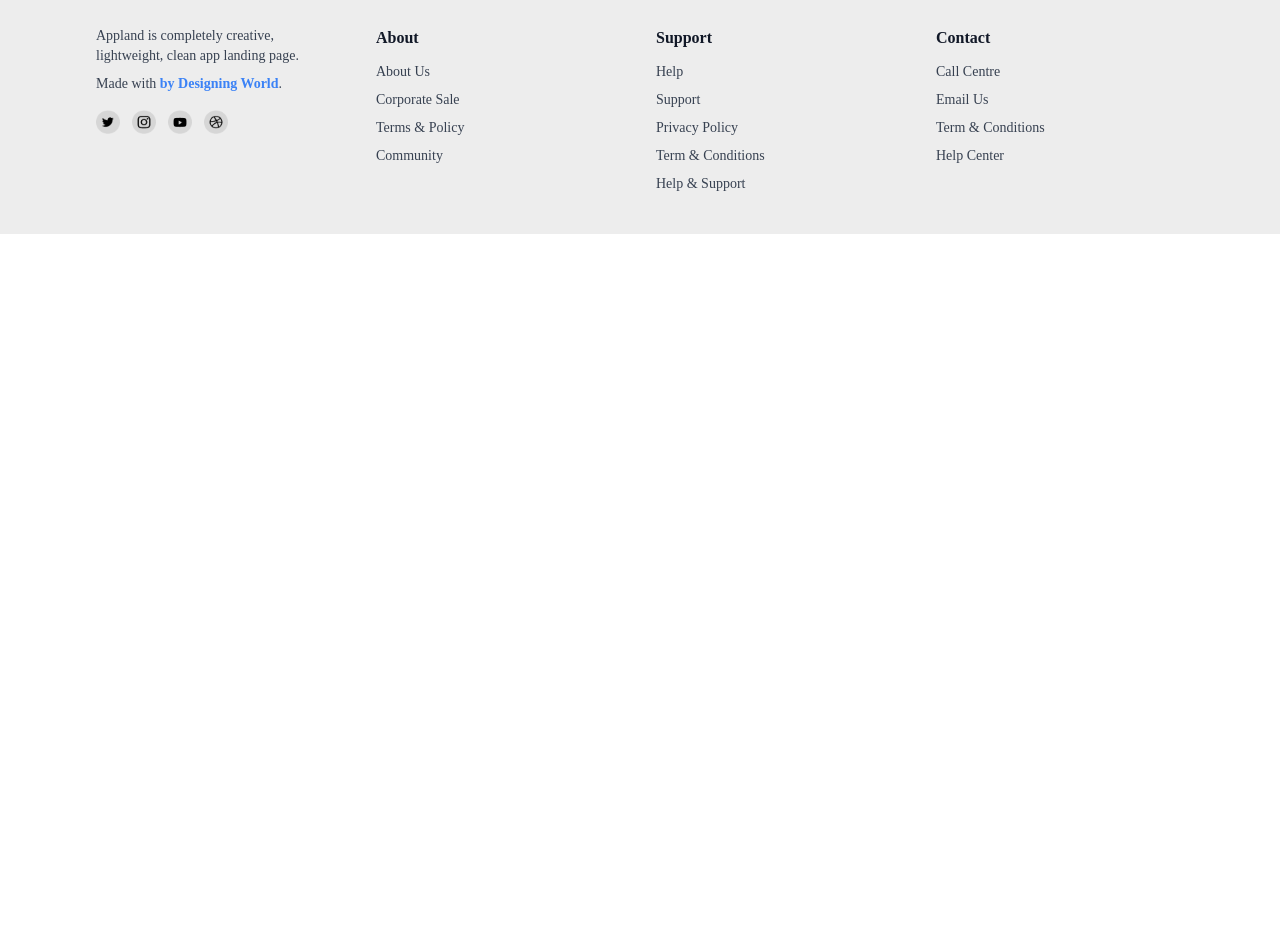
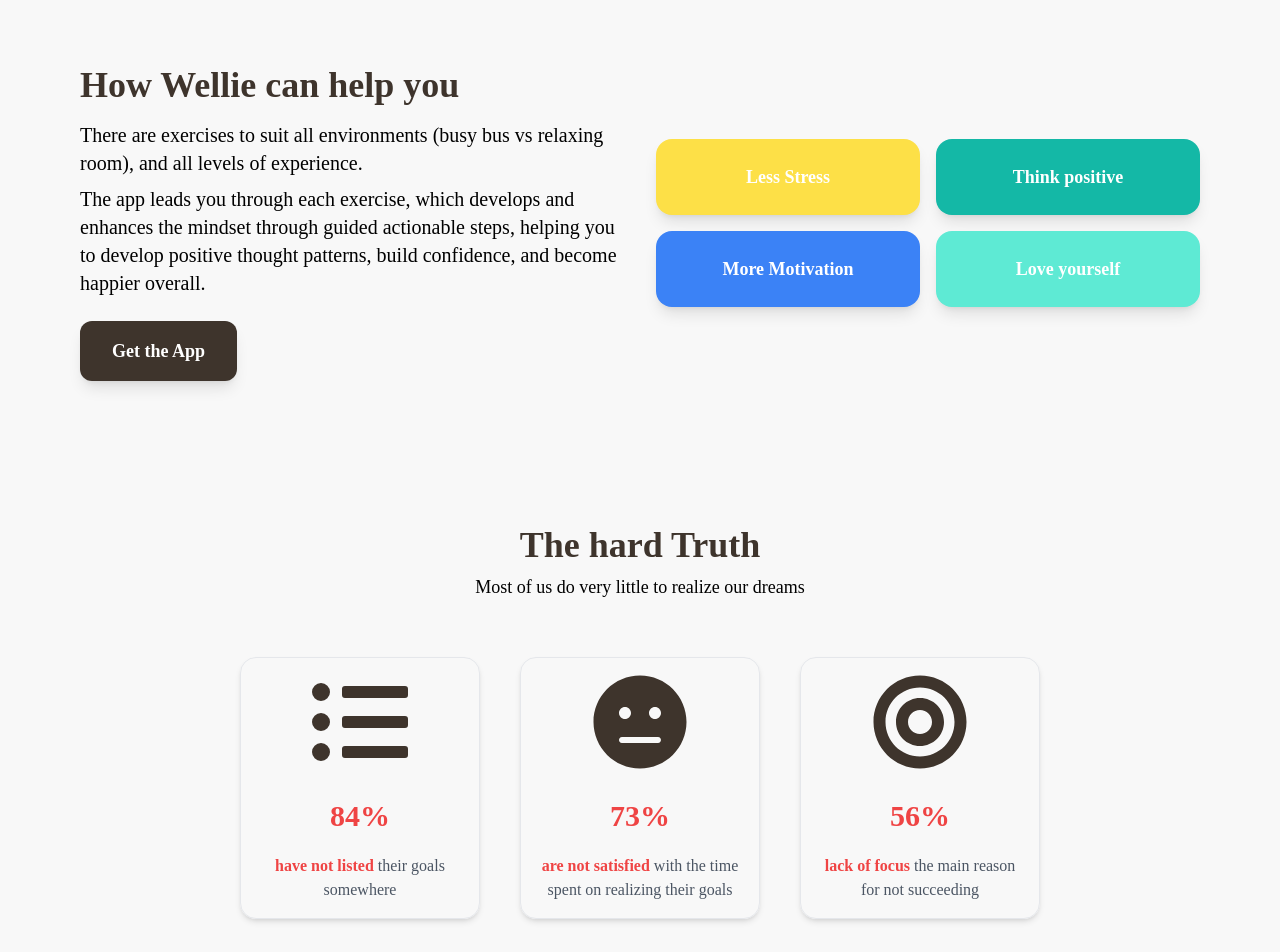
Before and after one commit to V-mandloi/Wellie, a React (Vite) app in the folder Frontend/: page / in a window 1280 px wide. Shown: the part 2200-3152 px from the top of the page. Before the commit the page ends 2434 px from the top, so only its background shows below. Built offline with nearby package versions, Linux system fonts and the light colour scheme.

Commit message:
Created fifth and sixth page fully responsive and completed

```diff
--- /dev/null
+++ b/Frontend/src/components/landing/fifth.jsx
@@ -0,0 +1,49 @@
+import { FaListUl, FaMeh, FaBullseye } from "react-icons/fa";
+import TruthPercentage from "../smallComponents/truthPercentage";
+import TextBlock from "../smallComponents/heading&subtitle";
+
+const cardData = [
+  {
+    icon: <FaListUl />,
+    percentage: "84%",
+    highlightText: "have not listed",
+    description: "their goals somewhere",
+  },
+  {
+    icon: <FaMeh />,
+    percentage: "73%",
+    highlightText: "are not satisfied",
+    description: "with the time spent on realizing their goals",
+  },
+  {
+    icon: <FaBullseye />,
+    percentage: "56%",
+    highlightText: "lack of focus",
+    description: "the main reason for not succeeding",
+  },
+];
+
+const CardContainer = ({ heading }) => {
+  return (
+    <div className="px-4 py-10 text-center bg-primary flex flex-col gap-8">
+      <TextBlock
+        title="The hard Truth"
+        subtitle="Most of us do very little to realize our dreams"
+      />
+
+      <div className="flex flex-wrap justify-center gap-10 ">
+        {cardData.map((card, index) => (
+          <TruthPercentage
+            key={index}
+            icon={card.icon}
+            percentage={card.percentage}
+            highlightText={card.highlightText}
+            description={card.description}
+          />
+        ))}
+      </div>
+    </div>
+  );
+};
+
+export default CardContainer;
--- a/Frontend/src/components/landing/first.jsx
+++ b/Frontend/src/components/landing/first.jsx
@@ -12,11 +12,8 @@
 export default function HealioLanding() {
   return (
     <div className="bg-primary min-h-screen flex items-center justify-center p-4">
-      {/* Main Layout */}
       <div className="grid grid-cols-1 sm:grid-cols-2 gap-12 w-full max-w-6xl items-center justify-center text-center">
-        {/* Left Side - Text & Buttons */}
         <div className="flex flex-col items-center sm:items-start">
-          {/* Header Section */}
           <header>
             <div className="flex justify-center sm:justify-center mb-4">
               <img src={logo} alt="Healio Logo" className="w-20 h-25" />
@@ -32,7 +29,6 @@
             </p>
           </header>
 
-          {/* App Store Buttons */}
           <div className="flex justify-center mt-6 w-full">
             <div className="flex flex-row space-x-3">
               <button className="bg-hometext text-white flex items-center px-4 py-2 text-xs rounded-lg">
@@ -54,7 +50,6 @@
           </div>
         </div>
 
-        {/* Right Side - Images */}
         <div className="flex flex-row items-center space-y-12 space-x-7">
           <div className="w-54 sm:w-45 md:w-30 lg:w-60">
             <img
--- /dev/null
+++ b/Frontend/src/components/landing/fourth.jsx
@@ -0,0 +1,46 @@
+import React from "react";
+
+const MindshineSection = () => {
+  return (
+    <section className="bg-primary py-12 px-4 sm:px-6 md:px-12 lg:px-20 lg:py-20">
+      <div className="max-w-6xl mx-auto flex flex-col md:flex-row items-center gap-8">
+        <div className="md:w-1/2 text-center md:text-left">
+          <h2 className="text-2xl sm:text-3xl md:text-4xl font-bold text-hometext">
+            How Wellie can help you
+          </h2>
+          <p className="text-lg sm:text-xl text-content mt-4">
+            There are exercises to suit all environments (busy bus vs relaxing
+            room), and all levels of experience.
+          </p>
+          <p className="text-lg sm:text-xl text-content mt-2">
+            The app leads you through each exercise, which develops and enhances
+            the mindset through guided actionable steps, helping you to develop
+            positive thought patterns, build confidence, and become happier
+            overall.
+          </p>
+          <button className="mt-6 px-6 py-3 md:px-8 md:py-4 bg-hometext text-white font-semibold text-lg rounded-xl shadow-lg hover:bg-teal-700 transition duration-300">
+            Get the App
+          </button>
+        </div>
+
+        <div className="md:w-1/2 grid grid-cols-2 gap-4">
+          {[
+            { text: "Less Stress", color: "bg-yellow-300" },
+            { text: "Think positive", color: "bg-teal-500" },
+            { text: "More Motivation", color: "bg-blue-500" },
+            { text: "Love yourself", color: "bg-teal-300" },
+          ].map((item, index) => (
+            <div
+              key={index}
+              className={`flex items-center justify-center ${item.color} rounded-2xl p-6 shadow-lg`}
+            >
+              <p className="text-white text-lg font-semibold">{item.text}</p>
+            </div>
+          ))}
+        </div>
+      </div>
+    </section>
+  );
+};
+
+export default MindshineSection;
--- a/Frontend/src/components/landing/second.jsx
+++ b/Frontend/src/components/landing/second.jsx
@@ -7,16 +7,12 @@
 const PhilosophySection = () => {
   return (
     <div className="flex flex-col items-center justify-center bg-primary py-16 px-4">
-      {/* Title Section */}
-
       <TextBlock
-        title="The Healio Philosophy"
+        title="The Wellie Philosophy"
         subtitle="Life is noisy (and that's the way it’s supposed to be!) Nurture your inner quiet with Healio."
       />
 
-      {/* Content Section */}
       <div className="relative flex flex-col lg:flex-row items-center justify-center max-w-6xl w-full">
-        {/* Left Side Items */}
         <div className="space-y-10 lg:absolute lg:left-0 lg:top-1/2 lg:-translate-y-1/2">
           <CheckmarkText text="Find peace" />
           <CheckmarkText text="Live with uncertainty" />
@@ -46,7 +42,6 @@
           </div>
         </div>
 
-        {/* Right Side Items */}
         <div className="space-y-10 lg:absolute lg:right-0 lg:top-1/2 lg:-translate-y-1/2">
           <CheckmarkText text="Embrace challenges" />
           <CheckmarkText text="Be mindful" />
--- /dev/null
+++ b/Frontend/src/components/landing/sixth.jsx
@@ -0,0 +1,49 @@
+import { FaApple, FaGooglePlay, FaDesktop } from "react-icons/fa";
+
+import TextBlock from "../smallComponents/heading&subtitle";
+import QR from "../../assets/QR.png";
+
+const StoreButton = ({ icon, label, link }) => {
+  return (
+    <a
+      href={link}
+      className="flex items-center gap-3 w-full sm:w-80 px-5 py-3 text-lg font-medium bg-white rounded-full shadow-md hover:shadow-lg transition duration-300"
+    >
+      {icon}
+      {label}
+    </a>
+  );
+};
+
+const AppDownloadSection = () => {
+  return (
+    <div className="flex flex-col items-center px-10 py-16 w-full bg-primary">
+      <div className="max-w-2xl text-center">
+        <TextBlock
+          title="Get clarity and peace of mind, wherever you are."
+          subtitle="Download Reflection.app to start your journey. (It's free!)"
+        />
+      </div>
+
+      <div className="flex flex-col lg:flex-row items-center justify-evenly w-full max-w-6xl mt-8">
+        <div className="flex flex-col gap-4 w-full lg:w-auto">
+          <StoreButton icon={<FaApple />} label="Apple App Store" link="#" />
+          <StoreButton
+            icon={<FaGooglePlay />}
+            label="Google Play Store"
+            link="#"
+          />
+        </div>
+
+        <div className="flex flex-col items-center bg-white py-2 rounded-2xl shadow-md">
+          <img src={QR} alt="QR Code" className="w-24 h-24" />
+          <p className="text-sm text-gray-600 mt-2 text-center px-5">
+            QR Code opens app on your phone.
+          </p>
+        </div>
+      </div>
+    </div>
+  );
+};
+
+export default AppDownloadSection;
--- a/Frontend/src/components/landing/third.jsx
+++ b/Frontend/src/components/landing/third.jsx
@@ -8,12 +8,12 @@
   return (
     <div className="bg-primary py-16 px-6 text-center">
       <TextBlock
-        title="The benefits of Mindshine"
+        title="The benefits of Wellie"
         subtitle="Over 350 audio and video-guided sessions that break down complex scientific principles into
         simple, easy, and fun practices with the Mindshine coach at the center, recommending your
         next action and helping to keep you accountable."
       />
-      {/* Feature Cards */}
+
       <div className="mt-12 grid grid-cols-1 md:grid-cols-3 gap-8 max-w-5xl mx-auto">
         <InfoCard
           icon={<BeakerIcon className="w-10 h-10 text-white" />}
--- a/Frontend/src/components/navbar/navbar.jsx
+++ b/Frontend/src/components/navbar/navbar.jsx
@@ -7,8 +7,8 @@
 import logo from "../../assets/logo.png";
 
 const navigation = [
-  { name: "Home", href: "#", current: true },
-  { name: "About Us", href: "#", current: false },
+  { name: "Home", href: "/", current: true },
+  { name: "About Us", href: "/about", current: false },
   { name: "Privacy Policy", href: "#", current: false },
   { name: "Terms & Condition", href: "#", current: false },
 ];
--- /dev/null
+++ b/Frontend/src/components/smallComponents/downloadButton.jsx
@@ -0,0 +1,15 @@
+import React from "react";
+
+const StoreButton = ({ icon, label, link }) => {
+  return (
+    <a
+      href={link}
+      className="flex items-center gap-3 w-full sm:w-80 px-5 py-3 text-lg font-medium bg-white rounded-full shadow-md hover:shadow-lg transition duration-300"
+    >
+      {icon}
+      {label}
+    </a>
+  );
+};
+
+export default StoreButton;
--- /dev/null
+++ b/Frontend/src/components/smallComponents/truthPercentage.jsx
@@ -0,0 +1,16 @@
+import { FaListUl, FaMeh, FaBullseye } from "react-icons/fa";
+
+const Card = ({ icon, percentage, highlightText, description }) => {
+  return (
+    <div className="flex flex-col items-center text-center p-4 w-60 border border-gray-200 rounded-2xl shadow-md gap-5">
+      <div className="text-hometext text-8xl">{icon}</div>
+      <p className="text-3xl font-bold text-red-500 mt-2">{percentage}</p>
+      <p className="text-md text-gray-600">
+        <span className="font-bold text-red-500">{highlightText}</span>{" "}
+        {description}
+      </p>
+    </div>
+  );
+};
+
+export default Card;
--- a/Frontend/src/pages/hero.jsx
+++ b/Frontend/src/pages/hero.jsx
@@ -1,6 +1,9 @@
 import First from "../components/landing/first";
 import Second from "../components/landing/second";
 import Third from "../components/landing/third";
+import Fourth from "../components/landing/fourth";
+import Fifth from "../components/landing/fifth";
+import Sixth from "../components/landing/sixth";
 
 export default function Hero() {
   return (
@@ -8,6 +11,9 @@
       <First />
       <Second />
       <Third />
+      <Fourth />
+      <Fifth />
+      <Sixth />
     </div>
   );
 }
```
Also changed, not shown: Frontend/src/assets/QR.png (added).
